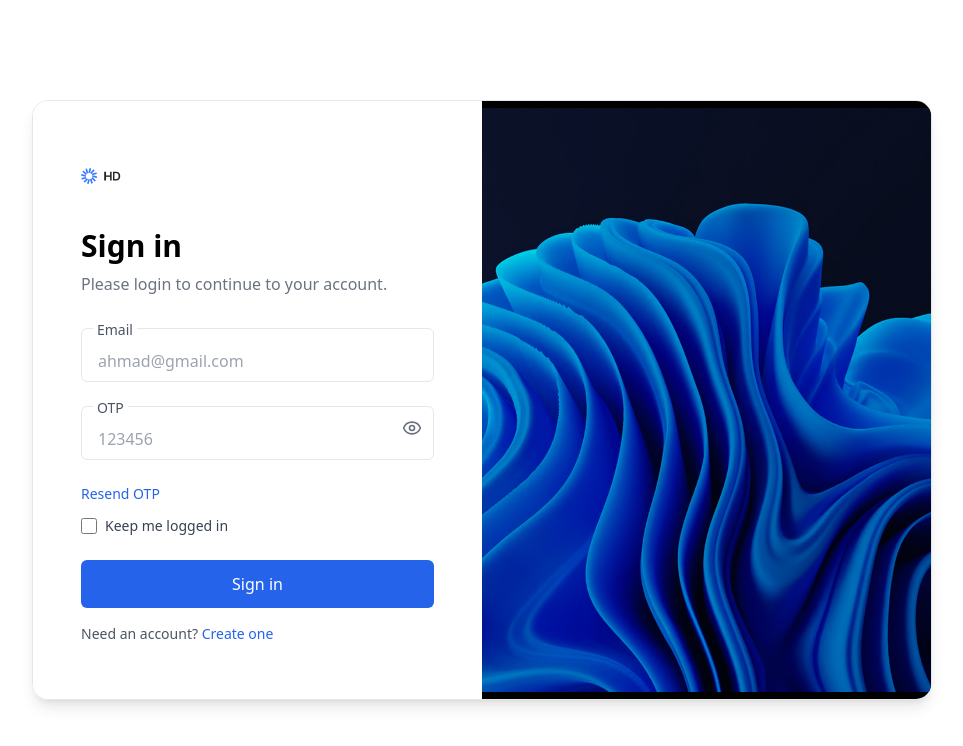
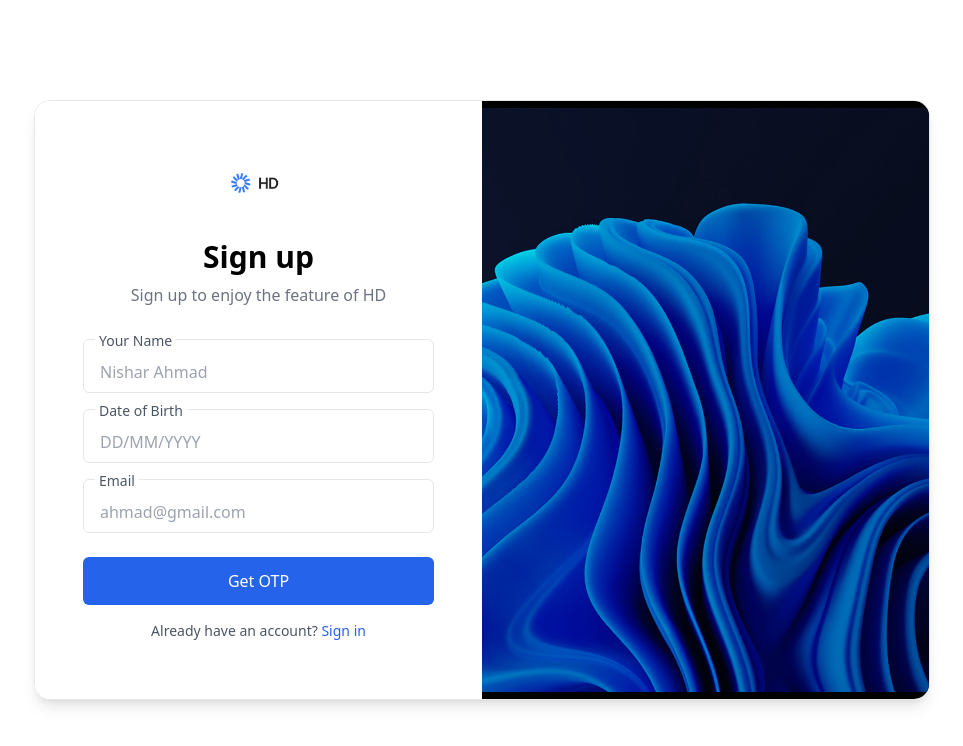
Before and after one commit to fieldmarcel/notesApp_fullstack, a React (Vite) app in the folder client/: page / in a window 1280 px wide. Shown: the top 746 px of the page, without its empty margins (158-1121 px from the left). Built offline with nearby package versions, Linux system fonts and the light colour scheme; no server answers.

Commit message:
somechanges in App.jsx

```diff
--- a/client/src/App.jsx
+++ b/client/src/App.jsx
@@ -9,8 +9,9 @@
     <Router>
       <div className="App">
         <Routes>
+          <Route path="/" element={<Signup />} />
           {/* Login Page */}
-          <Route path="/" element={<Login />} />
+          <Route path="/login" element={<Login />} />
 
           {/* Signup Page (optional) */}
           <Route path="/signup" element={<Signup />} />
--- a/client/src/pages/Signup.jsx
+++ b/client/src/pages/Signup.jsx
@@ -115,7 +115,7 @@
           <p className="mt-4 text-gray-600 text-sm">
             Already have an account?{" "}
             <button
-              onClick={() => navigate("/")}
+              onClick={() => navigate("/login")}
               className="text-blue-600 font-medium hover:underline"
             >
               Sign in
```
